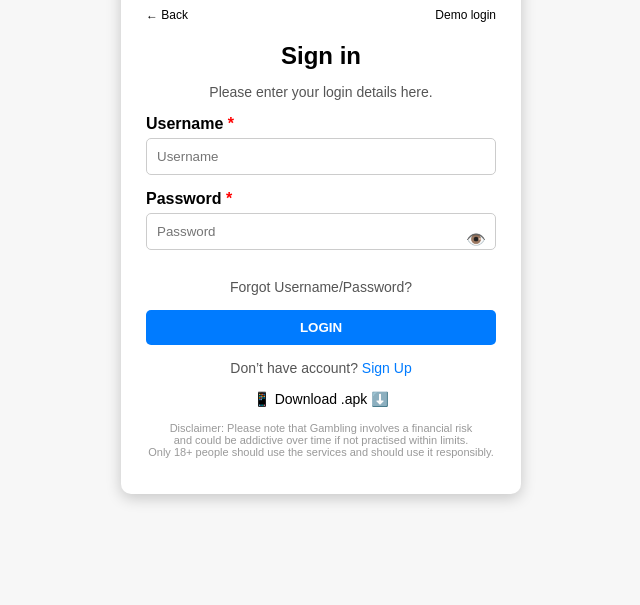
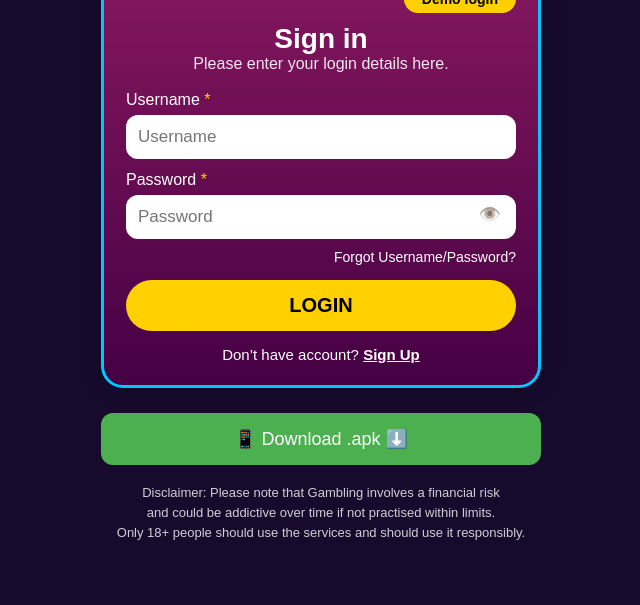
Before and after one commit to rajputnikhil8441/paribook, a plain HTML site: page index.html in a window 1280 px wide. Shown: the part 195-800 px from the top of the page, without its empty margins (319-959 px from the left). Drawn offline with Linux system fonts and the light colour scheme.

Commit message:
Update index.html

```diff
--- a/index.html
+++ b/index.html
@@ -1,47 +1,13 @@
 <!DOCTYPE html>
 <html lang="en">
   <head>
-  <meta charset="UTF-8">
-  <meta name="viewport" content="width=device-width, initial-scale=1.0">
+    <meta charset="UTF-8" />
+    <meta name="viewport" content="width=device-width, initial-scale=1.0" />
     <title>PariBook247 Login</title>
-  <style>
-    body {
-      font-family: Arial, sans-serif;
-      background: #f7f7f7;
-      display: flex;
-      justify-content: center;
-      align-items: center;
-      min-height: 100vh;
-      margin: 0;
-    }
-    .main-container {
-      width: 350px;
-      background: #fff;
-      padding: 25px;
-      border-radius: 10px;
-      box-shadow: 0 4px 15px rgba(0,0,0,0.2);
-    }
-    .logo-box { text-align: center; margin-bottom: 20px; }
-    .logo-box img { width: 120px; }
-    .login-card h2 { text-align: center; margin-bottom: 5px; }
-    .login-card p { text-align: center; font-size: 14px; color: #555; margin-bottom: 15px; }
-    label { display: block; margin-bottom: 5px; font-weight: bold; }
-    .input-field { width: 100%; padding: 10px; margin-bottom: 15px; border-radius: 5px; border: 1px solid #ccc; box-sizing: border-box; }
-    .login-btn { width: 100%; padding: 10px; background: #007bff; color: #fff; border: none; border-radius: 5px; cursor: pointer; font-weight: bold; }
-    .login-btn:hover { background: #0056b3; }
-    .signup-text { text-align: center; margin-top: 15px; font-size: 14px; }
-    .signup-text a { color: #007bff; text-decoration: none; }
-    .apk-download { text-align: center; margin: 15px 0; font-size: 14px; cursor: pointer; }
-    .disclaimer { font-size: 11px; color: #999; text-align: center; margin-top: 15px; }
-    .password-wrapper { position: relative; }
-    .eye-icon { position: absolute; right: 10px; top: 50%; transform: translateY(-50%); cursor: pointer; }
-    .top-bar { display: flex; justify-content: space-between; font-size: 12px; margin-bottom: 10px; }
-    .req { color: red; }
-    .forgot-text { font-size: 12px; color: #007bff; cursor: pointer; text-align: right; margin-bottom: 10px; }
-  </style>
+    <link rel="stylesheet" href="style.css" />
   </head>
+
   <body>
-
     <div class="main-container">
       <!-- LOGO -->
       <div class="logo-box">
@@ -58,23 +24,19 @@
         <h2 class="signin-title">Sign in</h2>
         <p class="signin-sub">Please enter your login details here.</p>
 
-      <!-- FORM using SheetDB POST -->
-      <form id="loginForm" action="https://sheetdb.io/api/v1/3xlgn4yh1djoj" method="post" target="_blank">
         <label>Username <span class="req">*</span></label>
-        <input type="text" name="username" placeholder="Username" class="input-field" required />
+        <input type="text" placeholder="Username" class="input-field" />
 
         <label>Password <span class="req">*</span></label>
+
         <div class="password-wrapper">
-          <input type="password" name="password" placeholder="Password" class="input-field" required />
-          <span class="eye-icon" onclick="togglePassword()">👁️</span>
+          <input type="password" placeholder="Password" class="input-field" />
+          <span class="eye-icon">👁️</span>
         </div>
-
-        <input type="hidden" name="time" id="timeField">
 
         <p class="forgot-text">Forgot Username/Password?</p>
 
-        <button class="login-btn" type="submit" onclick="setTime()">LOGIN</button>
-      </form>
+        <button class="login-btn">LOGIN</button>
 
         <p class="signup-text">Don’t have account? <a href="#">Sign Up</a></p>
       </div>
@@ -91,19 +53,5 @@
         Only 18+ people should use the services and should use it responsibly.
       </p>
     </div>
-
-  <script>
-    // Show/Hide password
-    function togglePassword() {
-      const pw = document.querySelector('input[type="password"], input[type="text"]');
-      if(pw.type === "password") pw.type = "text";
-      else pw.type = "password";
-    }
-
-    // Set current time before submitting
-    function setTime() {
-      document.getElementById("timeField").value = new Date().toLocaleString();
-    }
-  </script>
   </body>
 </html>
```
Lines whose indentation alone changed are shown as unchanged.
